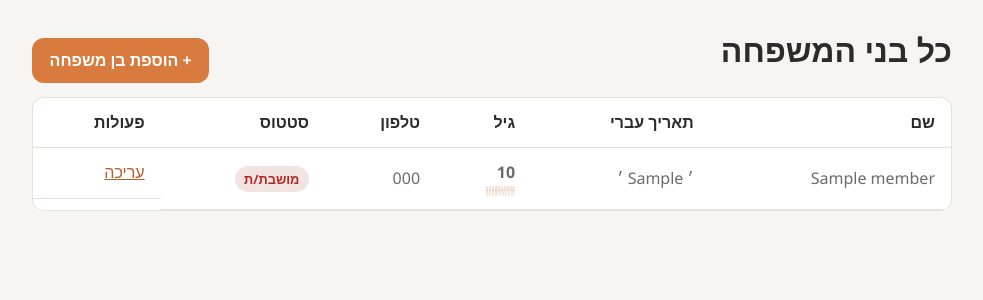
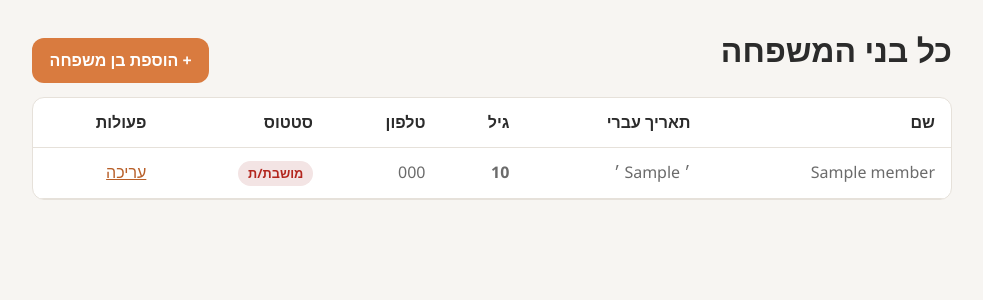
Before and after one commit to israelsla/family-birthday-assistant, a Flask app: template app/templates/members_list.html in a window 1280 px wide. Shown: the part 65-365 px from the top of the page, without its empty margins (148-1131 px from the left). Run offline with Flask 3, Linux system fonts and the light colour scheme; the template is opened without the code that fills it: most values are stand-ins (such as "Sample title", 1, 10 or a date in 2020).

Commit message:
Sort members list by age and drop the candle icons
Age is now shown as a plain number; the family wanted the list ordered
oldest-first (matching the source document) instead of alphabetically.

Co-Authored-By: Claude Sonnet 5 <noreply@anthropic.com>
Claude-Session: https://claude.ai/code/session_017hVtt9oh4uZvTviWHMJXgE

```diff
--- a/app/models.py
+++ b/app/models.py
@@ -11,9 +11,11 @@ UPCOMING_WINDOW_DAYS = 14
 
 
 def get_all_members():
-    """Return every family member, active and inactive, sorted by name."""
+    """Return every family member, active and inactive, oldest (highest age) first."""
     db = get_db()
-    return db.execute("SELECT * FROM family_members ORDER BY name").fetchall()
+    return db.execute(
+        "SELECT * FROM family_members ORDER BY hebrew_year IS NULL, hebrew_year ASC"
+    ).fetchall()
 
 
 def get_member(member_id):
--- a/app/static/css/style.css
+++ b/app/static/css/style.css
@@ -147,17 +147,6 @@ a {
 
 .age-number {
     font-weight: 700;
-    margin-inline-end: 0.4rem;
-}
-
-.candle-bar {
-    display: flex;
-    flex-wrap: wrap;
-    gap: 1px;
-    max-width: 140px;
-    font-size: 0.65rem;
-    line-height: 1.1;
-    color: var(--color-primary-dark);
 }
 
 .button {
--- a/app/templates/members_list.html
+++ b/app/templates/members_list.html
@@ -31,7 +31,6 @@
                 <td>
                     {% if age is not none %}
                     <span class="age-number">{{ age }}</span>
-                    <div class="candle-bar" title="{{ age }} שנים">{% for _ in range(age) %}🕯{% endfor %}</div>
                     {% else %}
                     -
                     {% endif %}
```
